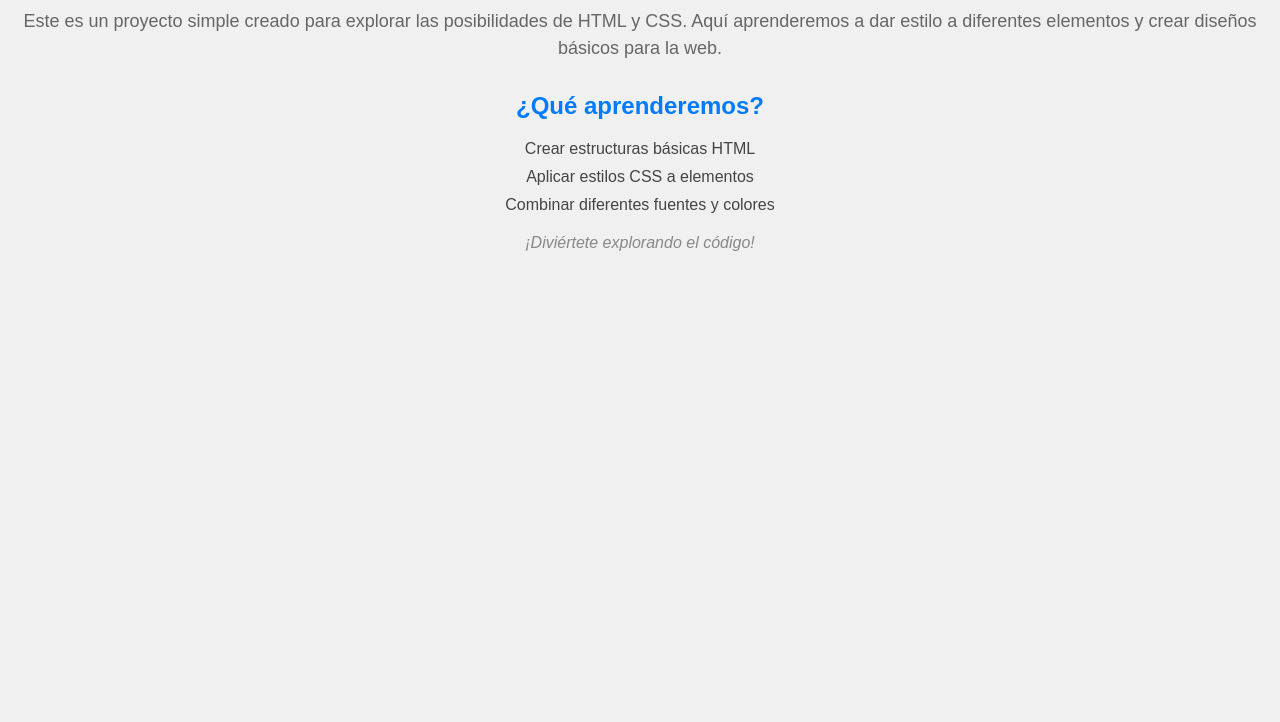
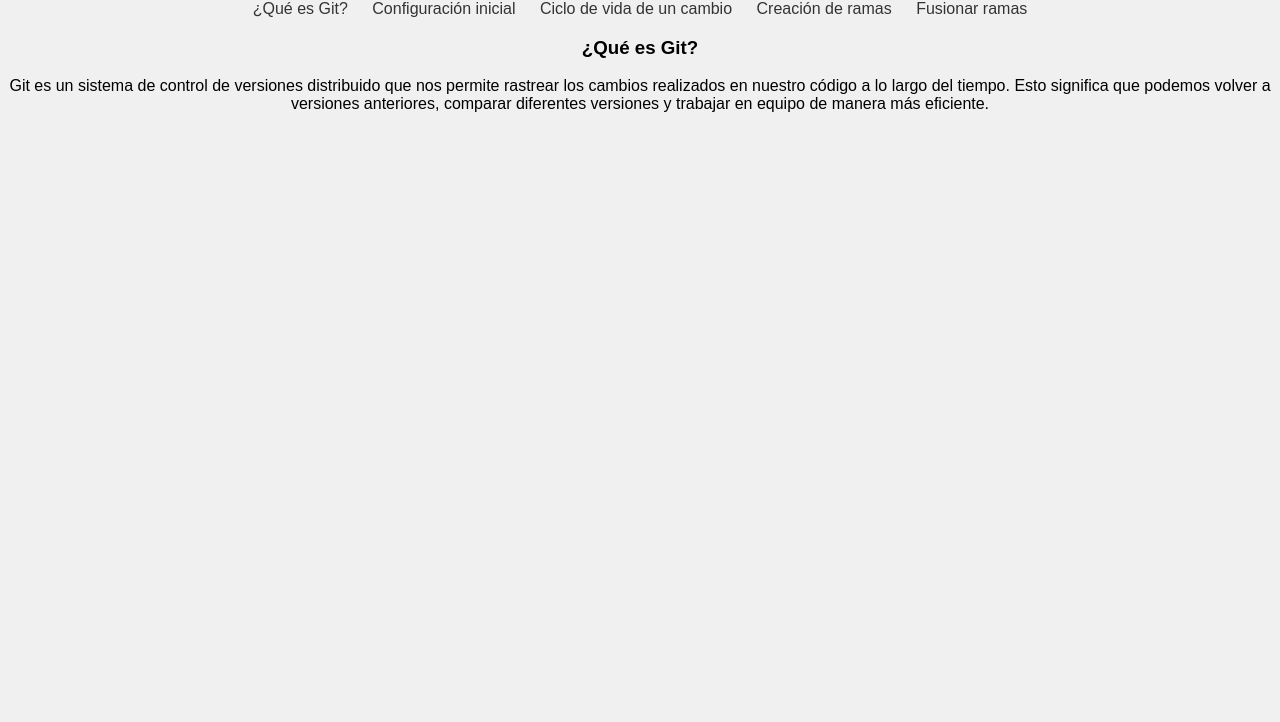
Before and after one commit to frenzydf/Proyecto-Web-Ejemplo, a plain HTML site: page index.html in a window 1280 px wide. Shown: the part 78-800 px from the top of the page. Drawn offline with Linux system fonts and the light colour scheme.

Commit message:
agregando texto git

```diff
--- a/index.html
+++ b/index.html
@@ -1,18 +1,25 @@
 <!DOCTYPE html>
 <html>
 <head>
-    <title>Mi proyecto HTML: Explorando estilos</title>
+    <title>Mi proyecto HTML: Explorando estilos y Git</title>
     <link rel="stylesheet" href="style.css">
 </head>
 <body>
-    <h1 class="titulo">¡Bienvenido a mi proyecto!</h1>
-    <p class="bienvenida">Este es un proyecto simple creado para explorar las posibilidades de HTML y CSS. Aquí aprenderemos a dar estilo a diferentes elementos y crear diseños básicos para la web.</p>
-    <h2 class="seccion">¿Qué aprenderemos?</h2>
-    <ul class="lista">
-        <li>Crear estructuras básicas HTML</li>
-        <li>Aplicar estilos CSS a elementos</li>
-        <li>Combinar diferentes fuentes y colores</li>
-    </ul>
-    <p class="pie">¡Diviértete explorando el código!</p>
-</body>
+    <h2 class="seccion">Control de versiones con Git</h2>
+    <nav>
+        <ul>
+            <li><a href="#que-es-git">¿Qué es Git?</a></li>
+            <li><a href="#configuracion-inicial">Configuración inicial</a></li>
+            <li><a href="#ciclo-de-vida">Ciclo de vida de un cambio</a></li>
+            <li><a href="#creacion-de-ramas">Creación de ramas</a></li>
+            <li><a href="#fusionar-ramas">Fusionar ramas</a></li>
+        </ul>
+    </nav>
+
+    <section id="que-es-git">
+        <h3>¿Qué es Git?</h3>
+        <p>Git es un sistema de control de versiones distribuido que nos permite rastrear los cambios realizados en nuestro código a lo largo del tiempo. Esto significa que podemos volver a versiones anteriores, comparar diferentes versiones y trabajar en equipo de manera más eficiente.</p>
+    </section>
+
+    </body>
 </html>
--- a/style.css
+++ b/style.css
@@ -40,3 +40,18 @@
     color: #888;
     margin-top: 20px;
 }
+
+nav ul {
+    list-style: none;
+    padding: 0;
+}
+
+nav li {
+    display: inline-block;
+    margin: 0 10px;
+}
+
+nav a {
+    text-decoration: none;
+    color: #333;
+}
```
